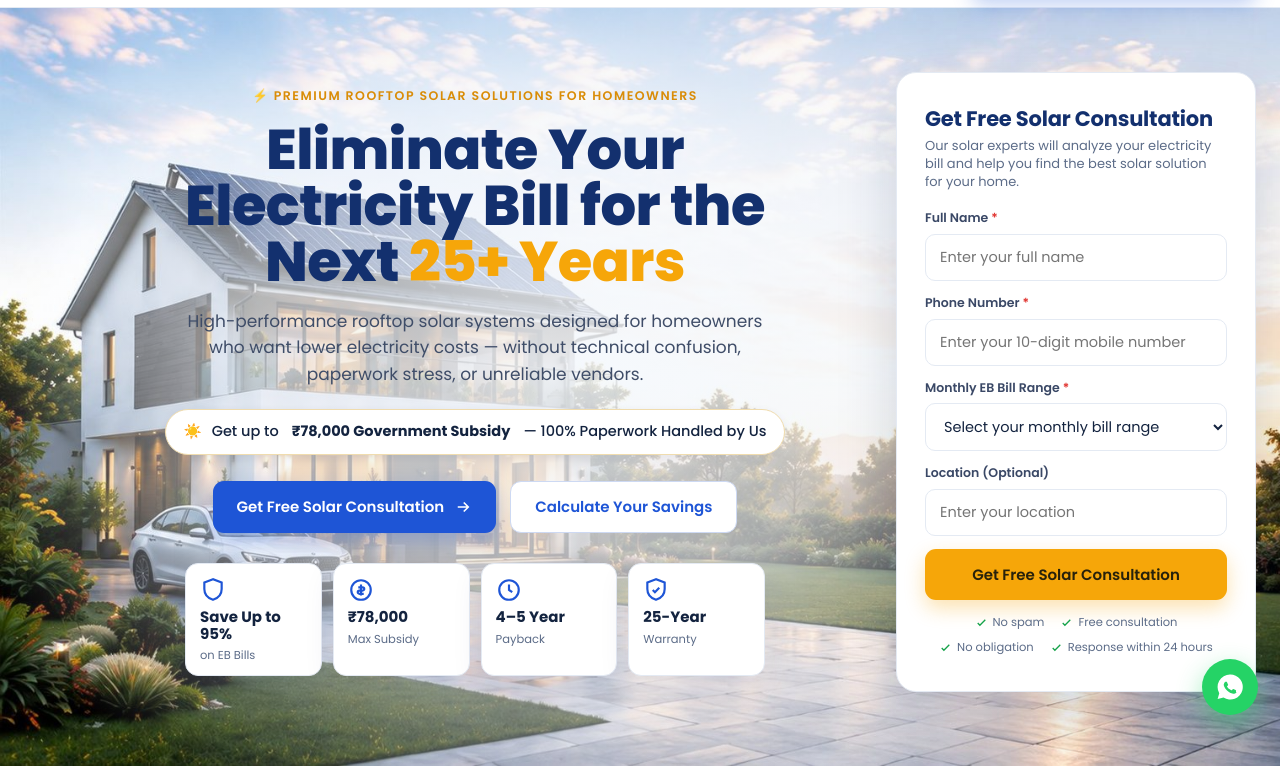
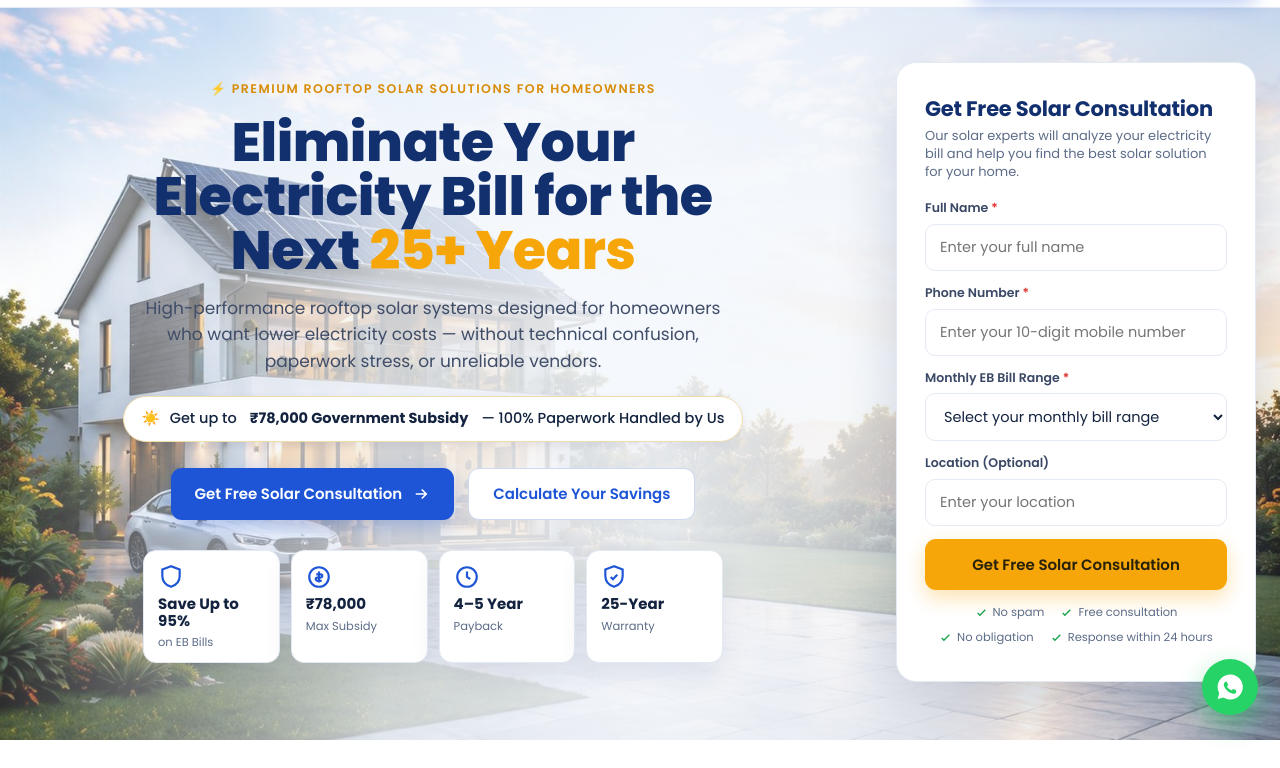
Before and after one commit to marketvision2907-lab/vishansolar, a plain HTML site: page index.html in a window 1280 px wide. Shown: the part 63-831 px from the top of the page. Drawn offline with Linux system fonts and the light colour scheme.

Commit message:
Hero section: center headline layout

```diff
--- a/index.html
+++ b/index.html
@@ -67,15 +67,15 @@ header{position:sticky;top:0;z-index:60;background:rgba(255,255,255,.94);backdro
 .burger span{display:block;width:20px;height:2px;background:var(--ink);margin:4px auto;border-radius:2px}
 
 /* ============ HERO ============ */
-.hero{position:relative;color:var(--ink);padding:64px 0 74px;overflow:hidden;min-height:560px}
+.hero{position:relative;color:var(--ink);padding:54px 0 58px;overflow:hidden;min-height:540px}
 .hero-bg{position:absolute;inset:0;z-index:-2;background-image:url('assets/hero-bg.jpg');background-size:cover;background-position:left center}
-.hero-bg::after{content:"";position:absolute;inset:0;background:radial-gradient(ellipse 56% 82% at 43% 47%,rgba(244,248,253,.88) 0%,rgba(244,248,253,.66) 42%,rgba(244,248,253,.22) 68%,rgba(244,248,253,0) 85%)}
-.hero-grid{display:grid;grid-template-columns:minmax(0,1fr) 360px;gap:110px;align-items:center;position:relative;max-width:1400px}
-.hero-content{text-align:center;padding-left:140px;display:flex;flex-direction:column;align-items:center}
+.hero-bg::after{content:"";position:absolute;inset:0;background:linear-gradient(90deg,rgba(244,248,253,.18) 0%,rgba(244,248,253,.82) 30%,rgba(244,248,253,.92) 52%,rgba(244,248,253,.70) 74%,rgba(244,248,253,.12) 100%)}
+.hero-grid{display:grid;grid-template-columns:minmax(0,1fr) 360px;gap:54px;align-items:center;position:relative;max-width:1320px}
+.hero-content{text-align:center;padding-left:0;display:flex;flex-direction:column;align-items:center;justify-self:center;max-width:650px}
 .hero-tag{font-family:var(--display);font-weight:600;font-size:12.5px;letter-spacing:.12em;text-transform:uppercase;color:var(--amber-dark);display:flex;align-items:center;justify-content:center;gap:7px;margin-bottom:16px}
-.hero h1{font-size:56px;font-weight:800;line-height:1.0;margin-bottom:18px;color:var(--navy);max-width:650px}
+.hero h1{font-size:54px;font-weight:800;line-height:1.0;margin-bottom:18px;color:var(--navy);max-width:640px}
 .hero h1 .y{color:var(--amber)}
-.hero p.sub{font-size:17px;color:#3f4d68;max-width:600px;margin:0 auto 22px;line-height:1.55}
+.hero p.sub{font-size:17px;color:#3f4d68;max-width:590px;margin:0 auto 22px;line-height:1.55}
 .subsidy-pill{display:inline-flex;align-items:center;gap:10px;background:#fff;border:1px solid #f0dcae;padding:11px 18px;border-radius:50px;font-size:14.5px;font-weight:500;margin-bottom:26px;box-shadow:var(--shadow-sm);color:var(--ink)}
 .subsidy-pill b{font-weight:700}
 .subsidy-pill .ic{color:var(--amber)}
@@ -291,7 +291,7 @@ footer{background:#0C1C40;color:#aebbd6;padding:48px 0 0}
 /* ============ RESPONSIVE ============ */
 @media(max-width:1024px){
   .hero h1{font-size:44px}
-  .hero-grid{gap:48px}
+  .hero-grid{gap:42px}
   .hero-content{padding-left:0}
   .road,.why,.gal-grid{grid-template-columns:repeat(2,1fr)}
   .road::before{display:none}
```
